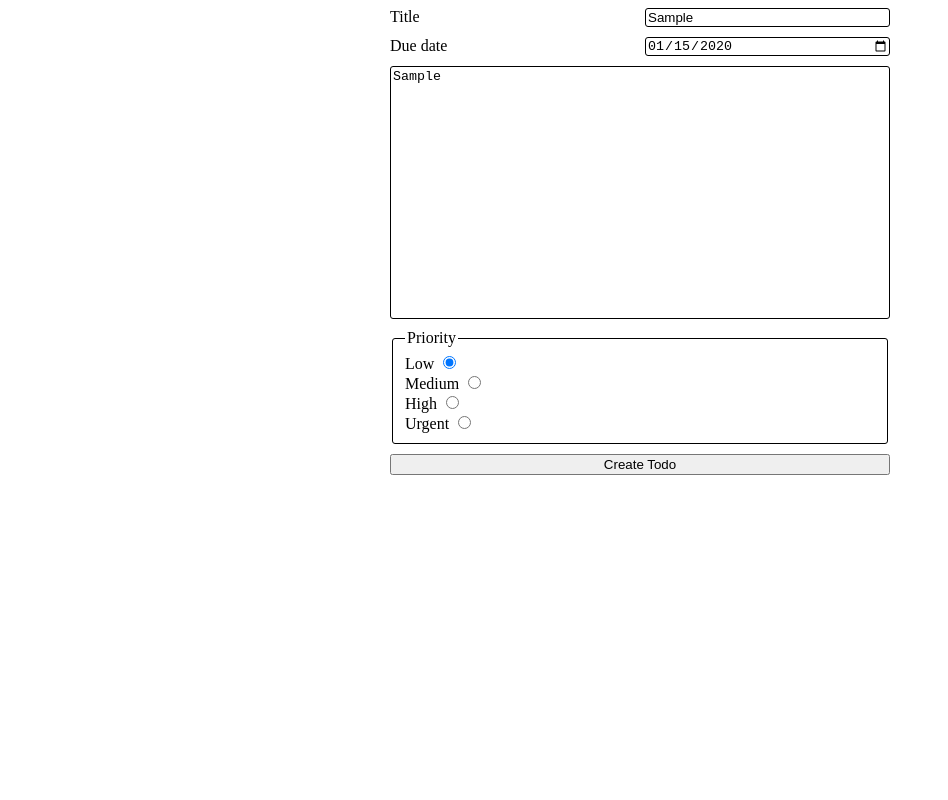
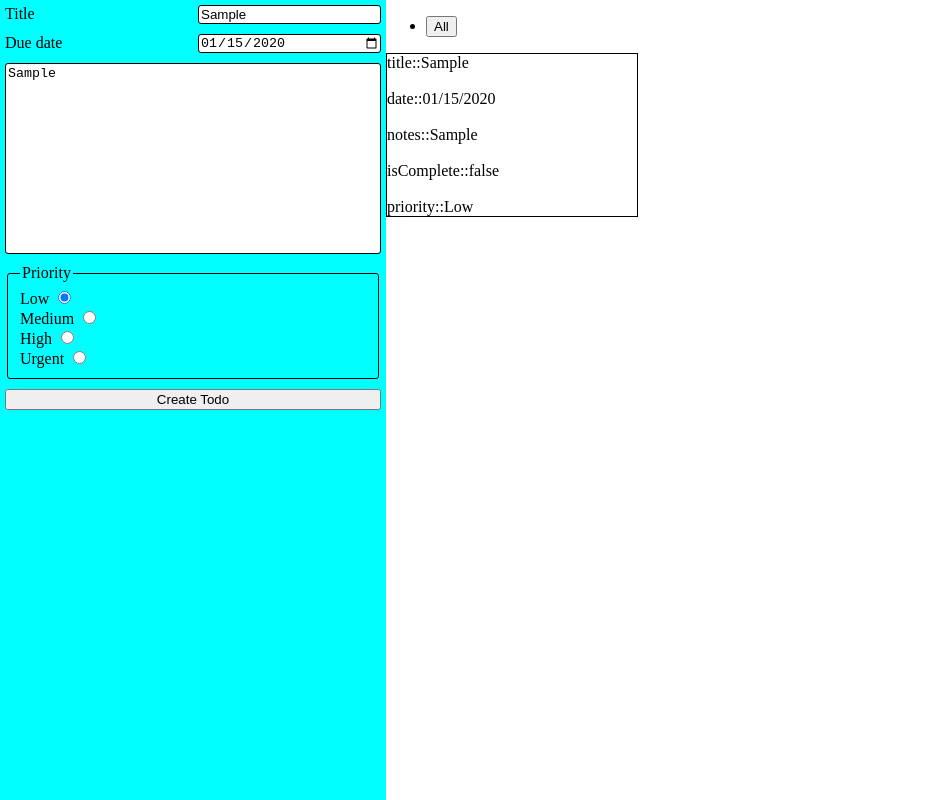
Before and after one commit to cs-cmd/todo-list, a website built with webpack: page src/index.html in a window 1280 px wide. Both pictures are taken after typing "Sample", "2020-01-15", "Sample" into the empty fields and a click on the button "Create Todo". Shown: the whole page, without its empty margins (0-948 px from the left). Built offline with nearby package versions, Linux system fonts and the light colour scheme.

Commit message:
Edited structure of page (moved 'add todo' form to sidebar); added more styling to help separate content on page; began navigation page to filter content;

```diff
--- a/res/styles/main-style.css
+++ b/res/styles/main-style.css
@@ -1,13 +1,26 @@
+html {
+    height: 100vh;
+}
+
 body {
+    height: 100%;
+    margin: 0px;
+    padding: 0px;
     display: flex;
-    justify-content: center;
+}
+
+.todo-entry-aside {
+    height: 100%;
+    background-color: aqua;
+    flex: 0 0 auto;
+    padding: 0px 5px;
 }
 
 .todo-list-form {
     display: grid;
     grid-template-columns: 1fr 1fr;
-    width: min(100%, 500px);
     gap: 10px;
+    margin: 5px 0px;
 }
 
 .full-width {
@@ -21,5 +34,21 @@ body {
 
 textarea {
     resize: none;
-    aspect-ratio: 2/1
+    aspect-ratio: 2/1;
 }
+
+.main-section {
+    width: 100%;
+    display: flex;
+    flex-direction: column;
+
+}
+.todo-container {
+    display: grid;
+    grid-template-columns: repeat(auto-fill, 250px);
+    grid-template-rows: min-content;
+    grid-auto-rows: min-content;
+    flex: 1 1 auto;
+    width: 100%;
+    overflow: scroll;
+}
--- /dev/null
+++ b/res/styles/todo-item-styles.css
@@ -0,0 +1,4 @@
+.todo-item {
+    border: 1px solid black;
+    width: 250px;
+}
--- a/src/classes/TodoItem.js
+++ b/src/classes/TodoItem.js
@@ -5,6 +5,7 @@ export class TodoItem {
         this.notes = notes;
         this.isComplete = false;
         this.priority = priority;
+        this.owningList = '';
     }
 
     getTitle = () => this.title;
@@ -18,6 +19,18 @@ export class TodoItem {
     toggleComplete = () => { this.isComplete = !this.isComplete; }
 
     printInfo = () => {
-        console.log(`title::${this.title}\ndate::${this.dateMade}\nnotes::${this.notes}\nisComplete::${this.isComplete}\npriority::${this.priority}`);
-    }
+        console.log(this.getInfo());
+    };
+
+    getInfo = () => {
+        return `title::${this.title}\n
+        date::${this.dateMade}\n
+        notes::${this.notes}\n
+        isComplete::${this.isComplete}\n
+        priority::${this.priority}`;
+    };
+
+    addToList = (owningList) => {
+        this.owningList = owningList;
+    };
 }
--- a/src/driver.js
+++ b/src/driver.js
@@ -3,12 +3,14 @@ import { Priority } from './util/Priority';
 import { format, parseISO } from 'date-fns';
 import { todoMaker } from './util/TodoMaker';
 import '../res/styles/main-style.css';
-import { _ } from 'lodash';
+import '../res/styles/todo-item-styles.css';
+import _ from 'lodash';
 
 const titleField = document.getElementById('title-field');
 const dateField = document.getElementById('date-field');
 const notesField = document.getElementById('notes-field');
 const radios = document.getElementsByName('priority');
+const todoContainer = document.getElementById('main-todo-container');
 
 
 document.querySelector('#create-todo-form').addEventListener('submit', (e) => {
@@ -21,4 +23,12 @@ document.querySelector('#create-todo-form').addEventListener('submit', (e) => {
 
     const todoItem = todoMaker.makeItem(title, date, notes, prio);
     todoItem.printInfo();
+    createTodoItem(todoItem);
 });
+
+function createTodoItem(todo) {
+    const divEle = document.createElement('div');
+    divEle.innerText = todo.getInfo();
+    divEle.classList.add('todo-item');
+    todoContainer.appendChild(divEle);
+}
--- a/src/index.html
+++ b/src/index.html
@@ -6,6 +6,8 @@
     <title>Todo List</title>
 </head>
 <body>
+
+    <aside class="todo-entry-aside">
         <form id="create-todo-form" method="post" class="todo-list-form">
             <label for="title-field">Title</label>
             <input required placeholder="title" type="text" name="title" id="title-field" class="input-field">
@@ -36,5 +38,20 @@
             </fieldset>
             <button type="submit" id="create-todo-button" class="full-width page-button">Create Todo</button>
         </form>
+
+        <form class="create-todo-owner">
+
+        </form>
+    </aside>
+
+    <main class="main-section">
+        <nav class="todo-nav">
+            <ul>
+                <li><button>All</button></li>
+            </ul>
+        </nav>
+        <div id="main-todo-container" class="todo-container"></div>
+    </main>
+
 </body>
 </html>
--- a/src/util/Priority.js
+++ b/src/util/Priority.js
@@ -3,4 +3,4 @@ export const Priority = {
     Medium: 'Medium',
     High: 'High',
     Urgent: 'Urgent',
-}
+};
```
Also changed, not shown: src/util/TodoMaker.js (+5 -5 lines), dist/bundle.js, dist/index.html. Lines whose indentation alone changed are shown as unchanged.
